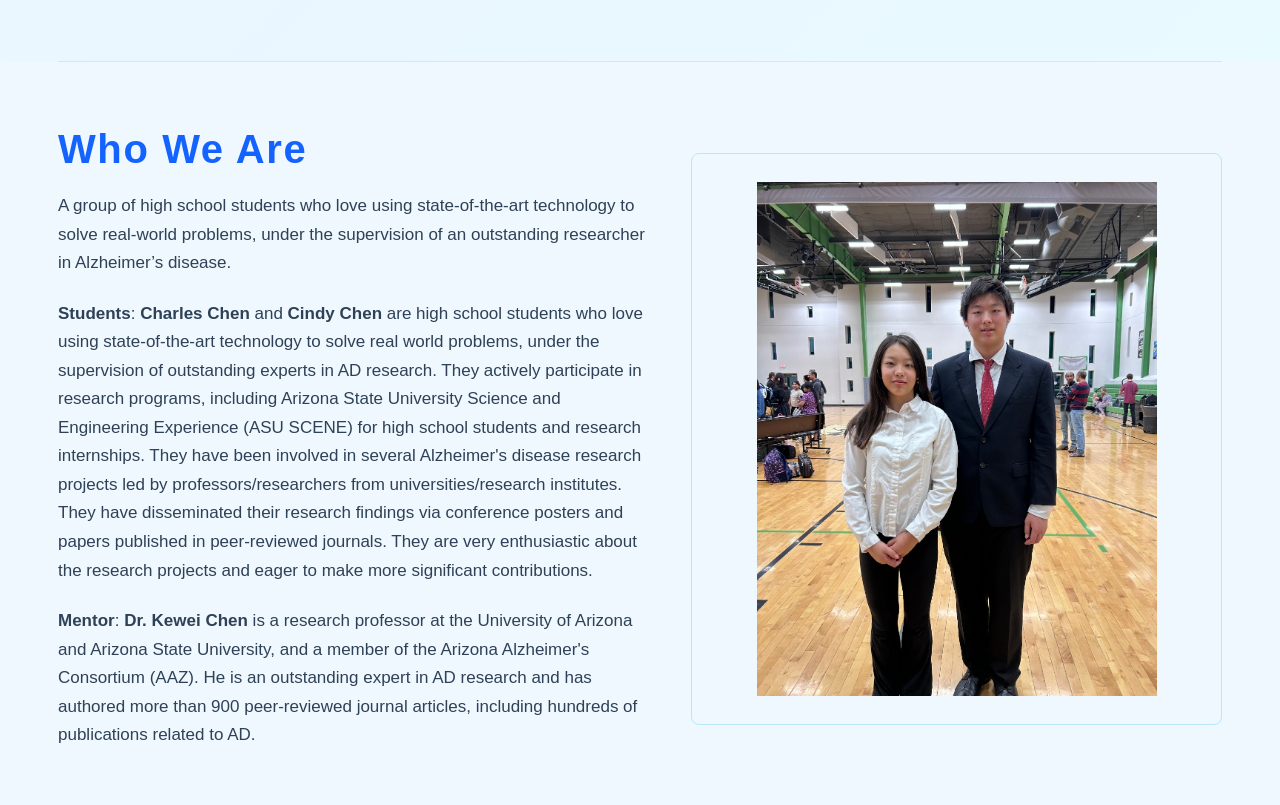
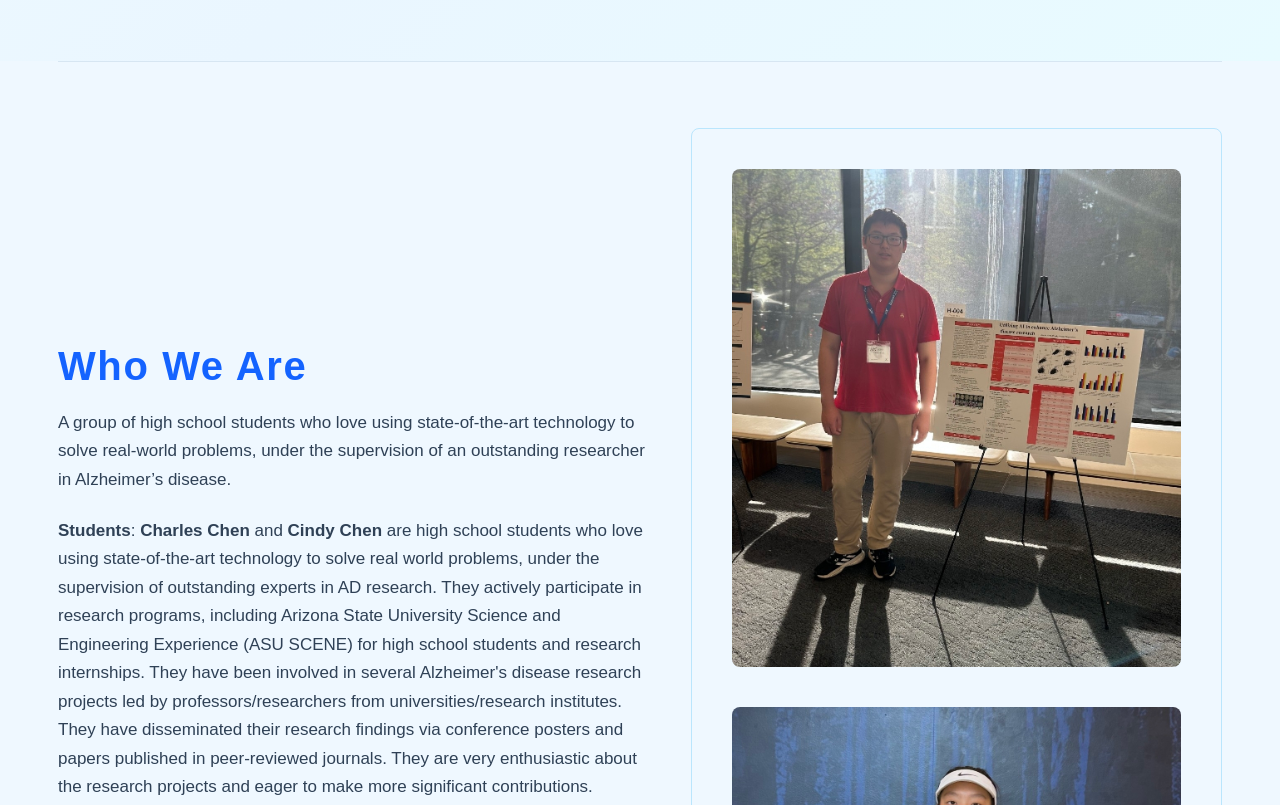
Before and after one commit to HI-dsvffsfd/AlzAware, a plain HTML site: page docs/index.html in a window 1280 px wide. Shown: the part 740-1545 px from the top of the page. Drawn offline with Linux system fonts and the light colour scheme.

Commit message:
update back to two team img

```diff
--- a/docs/index.html
+++ b/docs/index.html
@@ -103,7 +103,8 @@
       </div>
 
       <div class="team-visual">
-        <img src="assets/team_member.jpg" alt="Team member" />
+        <img src="assets/team_img_1.jpg" alt="Team member" />
+        <img src="assets/team_img_2.jpg" alt="Team member" />
       </div>
     </div>
   </section>
--- a/docs/style.css
+++ b/docs/style.css
@@ -452,21 +452,29 @@
 }
 
 .team-visual {
-  background: #eff8ff;
-  border: 1px solid #bae6fd;
-  border-radius: 8px;
-  padding: 28px;
-  display: grid;
-  place-items: center;
-  min-height: 360px;
+  background: #eff8ff !important;
+  border: 1px solid #bae6fd !important;
+  border-radius: 8px !important;
+  padding: 40px !important;
+  display: grid !important;
+  grid-template-columns: 1fr !important;
+  justify-items: center !important;
+  align-items: center !important;
+  gap: 40px !important;
+  min-height: 360px !important;
+  width: 100% !important;
 }
 
 .team-visual img {
-  width: min(400px, 95%);
-  height: auto;
-  object-fit: contain;
+  width: 100% !important;
+  max-width: 520px !important;
+  min-width: 0 !important;
+  height: auto !important;
+  object-fit: contain !important;
+  border-radius: 8px !important;
+  display: block !important;
+  flex: none !important;
 }
-
 @media (max-width: 800px) {
   .team-section {
     grid-template-columns: 1fr;
```
Also changed, not shown: docs/assets/team_img_1.jpg (added), docs/assets/team_img_2.jpg (added).
